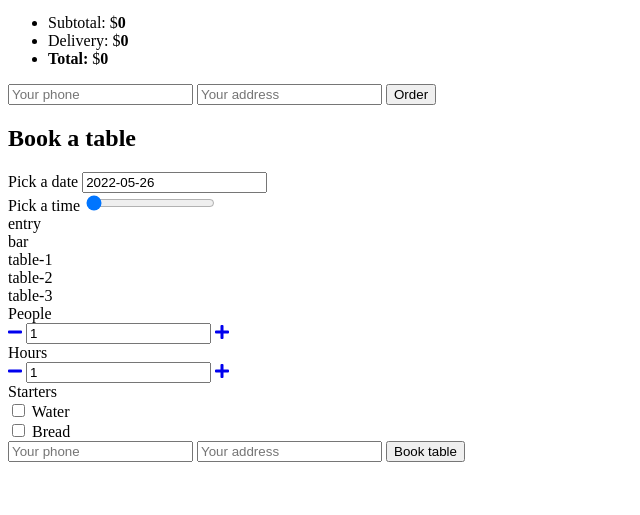
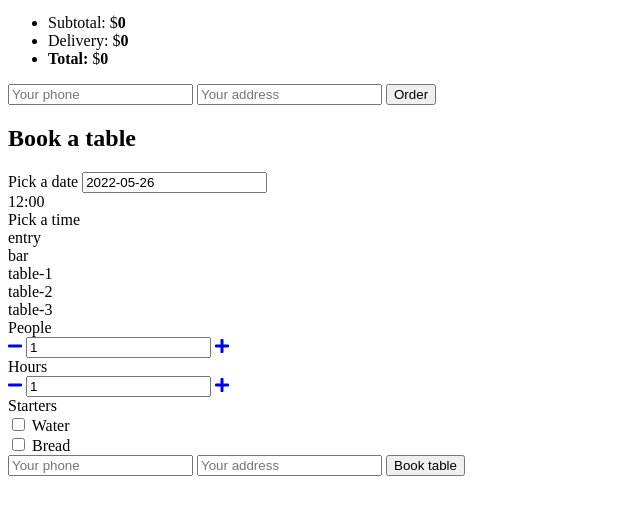
Before and after one commit to jollyzombie/project-pizzeria, a website with bundled scripts: page src/index.html in a window 1280 px wide. Shown: the part 165-680 px from the top of the page, without its empty margins (0-640 px from the left). Built offline with nearby package versions, Linux system fonts and the light colour scheme; files whose address does not match are found by name.

Commit message:
Debug rangeSlider plugin

```diff
--- a/package.json
+++ b/package.json
@@ -48,6 +48,7 @@
     },
     "dependencies": {
         "flatpickr": "^4.6.13",
-        "json-server": "^0.17.0"
+        "json-server": "^0.17.0",
+        "rangeslider-pure": "^0.4.11"
     }
 }
--- a/src/index.html
+++ b/src/index.html
@@ -8,7 +8,7 @@
     <link href="https://fonts.googleapis.com/css?family=Lato:400,300i,700%7COswald:300,500,700&amp;subset=latin-ext" rel="stylesheet">
     <link href="https://use.fontawesome.com/releases/v5.7.2/css/all.css" rel="stylesheet">
     <link rel="stylesheet" href="https://cdn.jsdelivr.net/npm/flatpickr/dist/flatpickr.min.css">
-    <link rel="stylesheet" href="./vendor/rangeSlider.css">
+    <link rel="stylesheet" href="/vendor/range-slider.min.css">
     <link rel="stylesheet" href="css/style.css">
   </head>
   <body>
@@ -252,7 +252,7 @@
 
     <script src="https://cdnjs.cloudflare.com/ajax/libs/handlebars.js/4.1.0/handlebars.min.js"></script>
     <script src="https://cdn.jsdelivr.net/npm/flatpickr"></script>
-    <script src="./vendor/rangeSlider.js"></script>
+    <script src="/vendor/range-slider.min.js"></script>
     <script src="js/app.js" type="module"></script>
   </body>
 </html>
--- a/src/js/components/Booking.js
+++ b/src/js/components/Booking.js
@@ -1,4 +1,4 @@
-import {select, templates} from '../settings.js';
+import { select, templates, settings } from '../settings.js';
 import utils from '../utils.js';
 import AmountWidget from './AmountWidget.js';
 import DatePicker from './DatePicker.js';
@@ -10,9 +10,32 @@ class Booking {
 
     thisBooking.render(element);
     thisBooking.initWidgets();
+    thisBooking.getData();
   }
 
-  render(element){
+  getData() {
+    const thisBooking = this;
+
+    const params = {
+      booking: [
+        settings.db.dateStartParamKey + '=' + utils.dateToStr(thisBooking.datePicker.minDate),
+      ],
+      eventsCurrent: [],
+      eventsRepeat: [],
+    };
+
+    console.log('getData params: ', params);
+
+    const urls = {
+      booking: settings.db.url + '/' + settings.db.booking + '?' + params.booking.join('&'),
+      eventsCurrent: settings.db.url + '/' + settings.db.event + '?' + params.eventsCurrent('&'),
+      eventsRepeat: settings.db.url + '/' + settings.db.event + '?' + params.eventsRepeat('&'),
+    };
+
+    console.log('getData urls', urls);
+  }
+
+  render(element) {
     const thisBooking = this;
 
     const generatedHTML = templates.bookingWidget();
--- a/src/js/settings.js
+++ b/src/js/settings.js
@@ -110,8 +110,8 @@ export const settings = {
     url: '//localhost:3131',
     products: 'products',
     orders: 'orders',
-    booking: 'booking',
-    event: 'event',
+    booking: 'bookings',
+    event: 'events',
     dateStartParamKey: 'date_gte',
     dateEndParamKey: 'date_lte',
     notRepeatParam: 'repeat=false',
```
Also changed, not shown: 1 other file.
